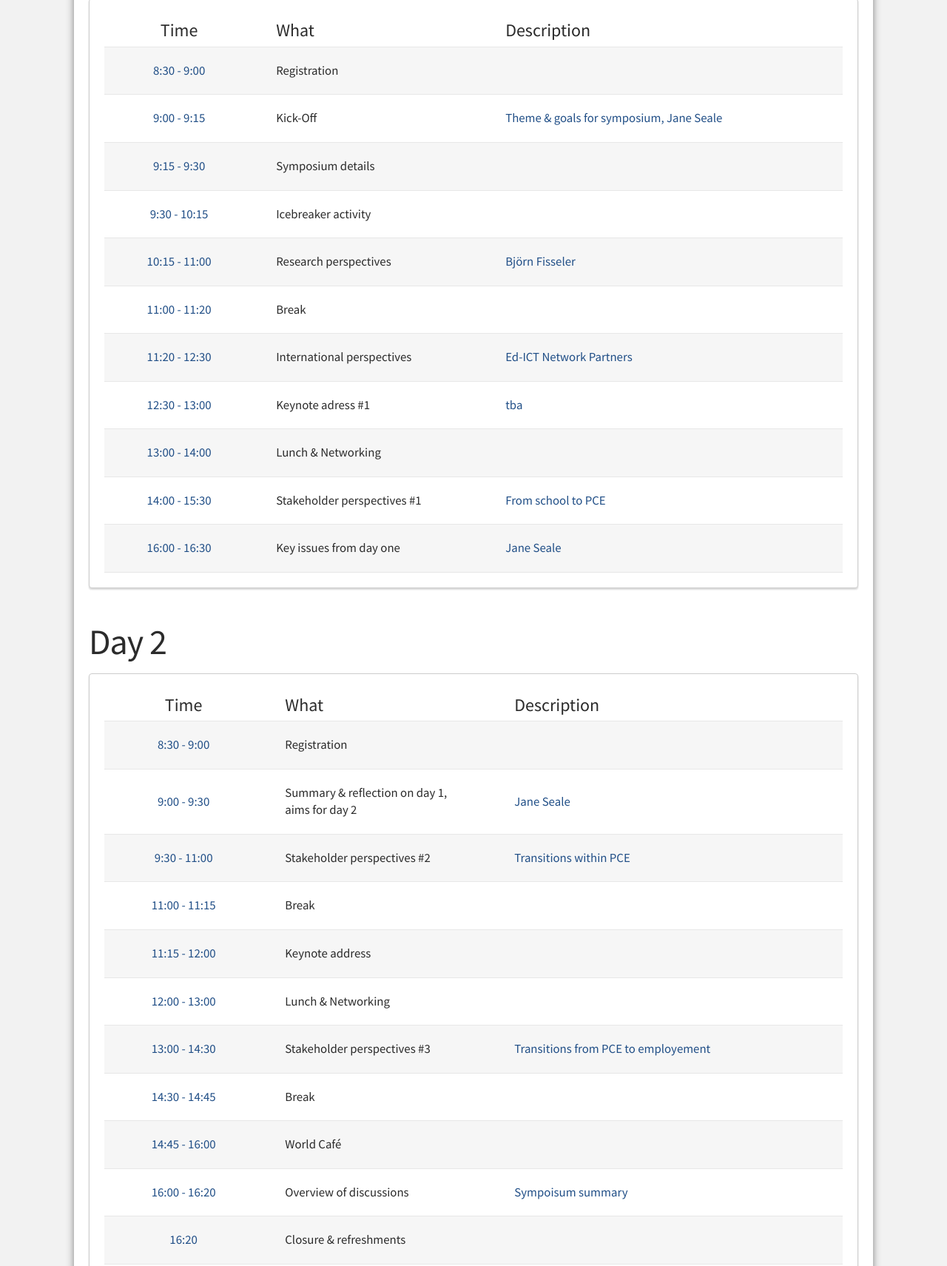
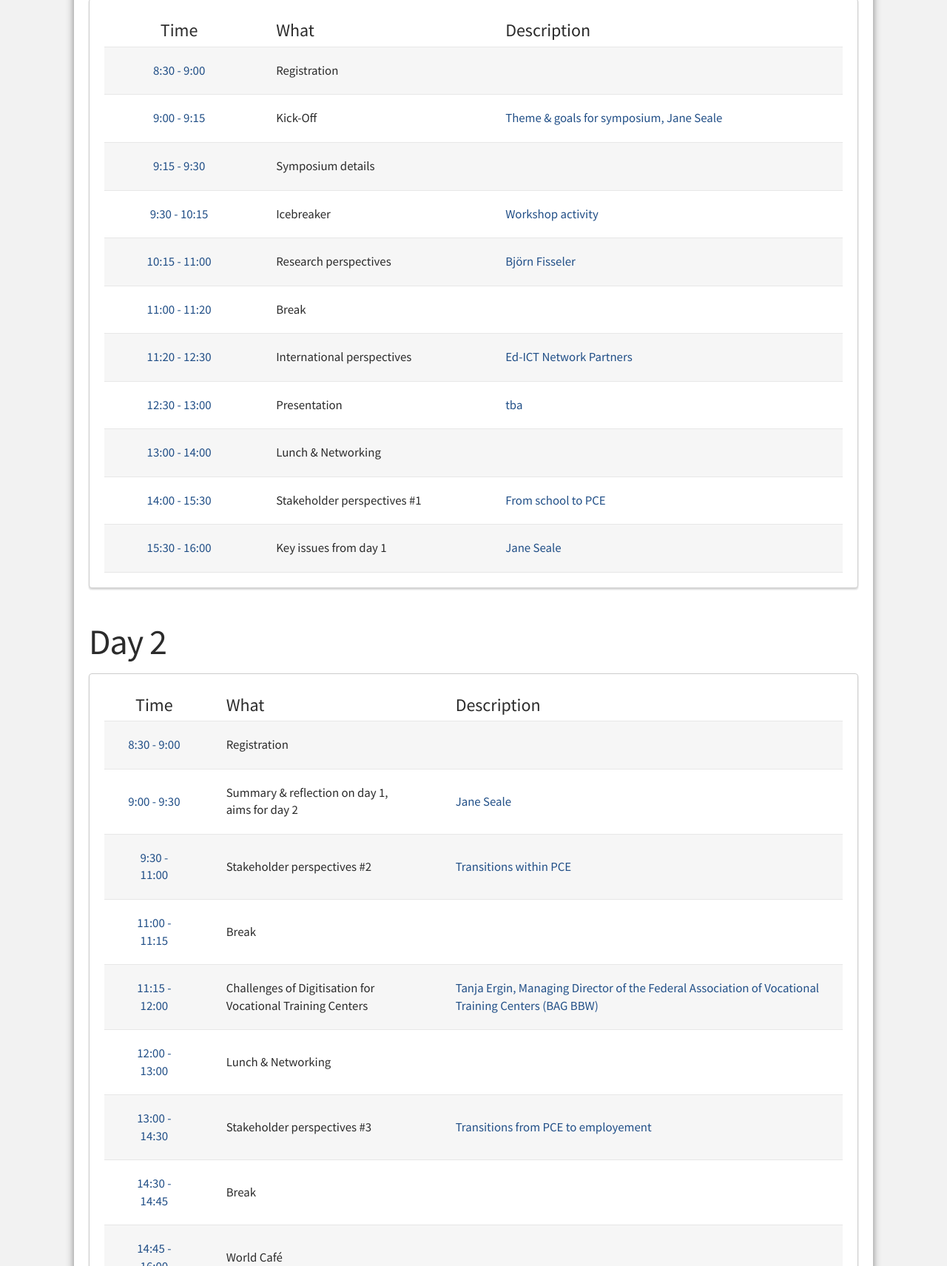
Before and after one commit to edicthagen/edicthagen.github.io, a plain HTML site: page index.html in a window 1280 px wide. Shown: the part 3158-4869 px from the top of the page at 74% size. Drawn offline with Linux system fonts and the light colour scheme; a web font is replaced by a local one.

Commit message:
Schedul update

```diff
--- a/index.html
+++ b/index.html
@@ -254,7 +254,7 @@ and from PCE and from PCE to employment?</b>"</p>
           <section class="schedule" id="schedule">
             <h2 class="section-title">Schedule</h2>
 
-<p>Please note that the schedule is still <b>subject to change</b>. Last update: <i>August 27, 2018</i>.</p>
+<p>Please note that the schedule is still <b>subject to change</b>. Last update: <i>August 28, 2018</i>.</p>
 
 <h3>Day 1</h3>
 <div class="schedule-tbl">
@@ -295,8 +295,8 @@ and from PCE and from PCE to employment?</b>"</p>
 
           <tr class="schedule-other">
             <td class="schedule-time">9:30 - 10:15</td>
-            <td class="schedule-slot">Icebreaker activity</td>
-            <td class="schedule-description"></td>
+            <td class="schedule-slot">Icebreaker</td>
+            <td class="schedule-description">Workshop activity</td>
           </tr>
 
 
@@ -327,7 +327,7 @@ and from PCE and from PCE to employment?</b>"</p>
 
           <tr class="schedule-other">
             <td class="schedule-time">12:30 - 13:00</td>
-            <td class="schedule-slot">Keynote adress #1</td>
+            <td class="schedule-slot">Presentation</td>
             <td class="schedule-description">tba</td>
           </tr>
 
@@ -350,8 +350,8 @@ and from PCE and from PCE to employment?</b>"</p>
 
 
           <tr class="schedule-other">
-            <td class="schedule-time">16:00 - 16:30</td>
-            <td class="schedule-slot">Key issues from day one</td>
+            <td class="schedule-time">15:30 - 16:00</td>
+            <td class="schedule-slot">Key issues from day 1</td>
             <td class="schedule-description">Jane Seale</td>
           </tr>
 
@@ -407,8 +407,8 @@ and from PCE and from PCE to employment?</b>"</p>
 
           <tr class="schedule-other">
             <td class="schedule-time">11:15 - 12:00</td>
-            <td class="schedule-slot">Keynote address</td>
-            <td class="schedule-description"></td>
+            <td class="schedule-slot">Challenges of Digitisation for Vocational Training Centers</td>
+            <td class="schedule-description">Tanja Ergin, Managing Director of the Federal Association of Vocational Training Centers (BAG BBW)</td>
           </tr>
 
 
@@ -448,7 +448,7 @@ and from PCE and from PCE to employment?</b>"</p>
           <tr class="schedule-other">
             <td class="schedule-time">16:00 - 16:20</td>
             <td class="schedule-slot">Overview of discussions</td>
-            <td class="schedule-description">Sympoisum summary</td>
+            <td class="schedule-description">Symposium summary</td>
           </tr>
 
 
```
